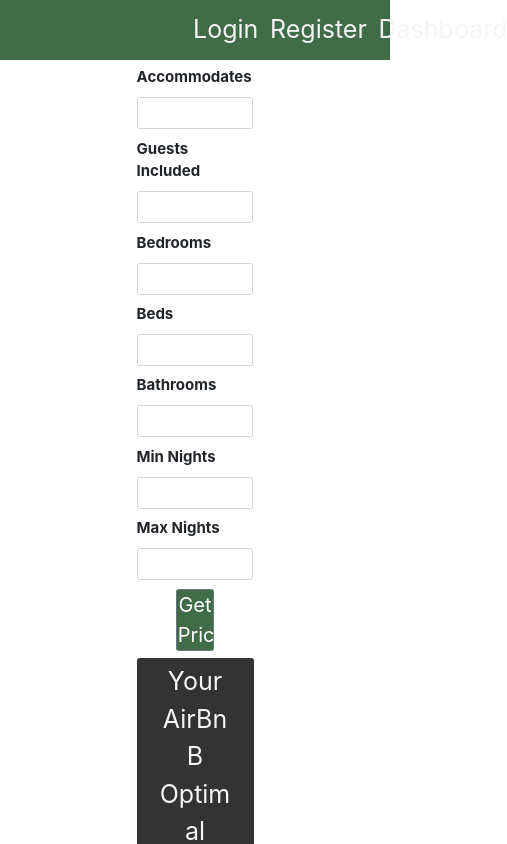
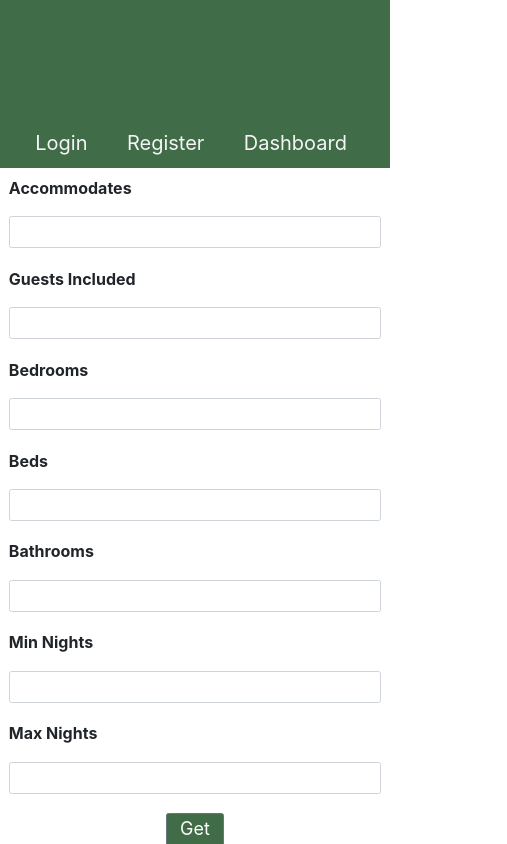
Before and after one commit to DeeDowns/front-end, a React (Create React App) app: page /optimal-price in a window 390 px wide. Shown: the top 844 px of the page, 507 px wide, since content can reach past the window. Built offline with nearby package versions, Linux system fonts and the light colour scheme; no server answers.

Commit message:
added media queries, max 800 and 500px

```diff
--- a/src/styles/AddProperty.css
+++ b/src/styles/AddProperty.css
@@ -12,11 +12,11 @@
 }
 
 .add-form h2 {
-    font-size: 2rem
+    font-size: 1.8rem
 }
 
 label {
-    font-size: 2rem;
+    font-size: 1.6rem;
 }
 
 .form-group {
@@ -26,11 +26,11 @@ label {
 }
 
 .form-control {
-    font-size: 1.5rem;
+    font-size: 1.6rem;
 }
 
 .add-btn {
-    font-size: 1.5rem;
+    font-size: 1.8rem;
     margin: 1%;
     padding: 1%;
 
--- a/src/styles/AllProperties.css
+++ b/src/styles/AllProperties.css
@@ -28,7 +28,7 @@
 }
 
 .img-container h1 {
-    font-size: 3.5rem;
+    font-size: 2rem;
     width: 35%;
     padding: 1%;
     text-align: center;
@@ -46,12 +46,12 @@
 }
 
 .price-div h2 {
-  font-size: 3rem;
+  font-size: 1.8rem;
   margin: 1%;
 }
 
 .price-div h3 {
-  font-size: 2rem;;
+  font-size: 1.6rem;;
 }
 
 .price-btn {
@@ -78,13 +78,13 @@
 .listing-container h2 {
   margin: 2%;
   width: 80%;
-  font-size: 3rem;
+  font-size: 1.8rem;
   padding-bottom: 1%;
   border-bottom: 3px solid #333
 }
 
 .listing-container .property-sub {
-  font-size: 2.5rem;
+  font-size: 1.6rem;
   width: 80%;
   text-align: center;
 }
@@ -102,13 +102,13 @@
   width: 80%;
   padding-bottom: 2%;
   border-bottom: 3px solid #333;
-  font-size: 3rem;
+  font-size: 1.8rem;
   margin: 2%;
 }
 
 
 .add-listing-container h3 {
-  font-size: 2.5rem;
+  font-size: 1.6rem;
   width: 80%;
   text-align: center;
 }
@@ -123,13 +123,13 @@
 }
 
 .toggle-add {
-  font-size: 1.5rem;
+  font-size: 1.6rem;
   margin: 1%;
   padding: 1%;
 }
 
 .listing-container h3 {
-  font-size: 4rem;
+  font-size: 1.6rem;
 }
 
 
@@ -139,3 +139,36 @@
   width: 100%;
   padding: 35%;
 }
+
+@media (max-width: 800px) {
+  .img-container h1 {
+    width: 50%;
+  }
+
+  .listing-container {
+    /* flex-flow: column; */
+    width: 85%;
+  }
+
+  .listing-container a {
+    width: 35%;
+  }
+
+  .add-listing-container {
+    width: 85%;
+  }
+
+  .price-div .price-btn {
+    width: 35%;
+  }
+}
+
+@media (max-width: 500px) {
+  .listing-container a {
+    width: 50%;
+  }
+
+  .add-listing-container button {
+    width: 35%
+  }
+}
--- a/src/styles/App.css
+++ b/src/styles/App.css
@@ -27,7 +27,7 @@ nav {
 
 
 nav a {
-    font-size: 2.5rem;
+    font-size: 2rem;
     margin: 3%;
     color: whitesmoke;
     transition: all .1s ease-in-out;
@@ -47,5 +47,24 @@ header .img-link {
 header img {
     width: 90%;
     margin-left: 1%;
-    /* border: 3px solid red */
 }
+
+@media (max-width: 800px) {
+   header img {
+       width: 100%
+   }
+}
+
+@media (max-width: 500px) {
+    header {
+        flex-flow: column;
+    }
+
+    header .img-link {
+        width: 30%
+    }
+
+    .propertiesContainer header nav {
+        width: 90%
+    }
+ }
--- a/src/styles/EditProperty.css
+++ b/src/styles/EditProperty.css
@@ -7,8 +7,12 @@
     align-items: center;
 }
 
+.edit-form h1 {
+    font-size: 2rem;
+}
+
 label {
-    font-size: 2rem;
+    font-size: 1.8rem;
     width: 95%;
 }
 
@@ -26,7 +30,20 @@ label {
 
 .edit-btn-group .save-btn,
 .edit-btn-group .cancel-btn{
-    font-size: 2rem;
+    font-size: 1.8rem;
     margin: 1%;
     width: 45%
 }
+
+
+@media (max-width: 800px) {
+    .edit-btn-group {
+        width: 95%;
+    }
+}
+
+@media (max-width: 500px) {
+    .edit-form {
+        width: 70%;
+    }
+}
--- a/src/styles/Home.css
+++ b/src/styles/Home.css
@@ -16,8 +16,13 @@
     padding: 5%;
 }
 
+h1 {
+    font-size: 2rem;
+    text-align: center;
+}
+
 a {
-    font-size: 4rem;
+    font-size: 1.8rem;
     text-decoration: none;
     color: black;
 
@@ -27,3 +32,9 @@ a:hover {
     text-decoration: none;
     color: black;
 }
+
+@media (max-width: 800px) {
+    .welcome-container {
+        width: 100%;
+    }
+ }
--- a/src/styles/Login.css
+++ b/src/styles/Login.css
@@ -18,25 +18,22 @@
   flex-direction: column;
   justify-content: center;
   align-items: center;
-
-
-
 }
 
 
 h2 {
   text-align: center;
-  font-size: 2rem
+  font-size: 1.8rem
 }
 
 
 form label {
   text-align: left;
-  font-size: 2rem
+  font-size: 1.8rem
 }
 
 form .btn {
-  font-size: 2rem;
+  font-size: 1.8rem;
 }
 
 .form-group {
@@ -53,13 +50,30 @@ form .btn {
 }
 
 .errorText {
-  font-size: 2rem;
+  font-size: 1.6rem;
 }
 
 .btn {
-  font-size: 1.5rem;
+  font-size: 1.6rem;
   margin: 1%;
   padding: 1%;
   width: 20%;
 
 }
+
+@media (max-width: 800px) {
+  .login-form .form-group {
+    width: 60%;
+  }
+}
+
+@media (max-width: 500px) {
+  .login-form {
+    width: 80%;
+    margin: 10% 0;
+  }
+  .login-form .form-group {
+    width: 70%;
+  }
+
+}
--- a/src/styles/OptimalPrice.css
+++ b/src/styles/OptimalPrice.css
@@ -34,7 +34,7 @@
 
 .predictor-container .card-title {
     width: 70%;
-    font-size: 2.5rem;
+    font-size: 2rem;
     text-align: center;
 }
 
@@ -46,11 +46,33 @@
 
 .form-group label {
     width: 95%;
-    font-size: 1.5rem;
+    font-size: 1.6rem;
     font-weight: bold;
+}
+
+.price-form .form-row .form-group {
+    width: 90%
 }
 
 .btn-group {
     width: 15%;
     margin: 1%;
 }
+
+@media (max-width: 800px) {
+    .price-form {
+        width: 100%;
+    }
+
+    .price-form .form-row .form-group {
+        width: 100%
+    }
+
+    .predictor-container {
+        width: 60%;
+    }
+
+    .predictor-container .card-title {
+        width: 85%;
+    }
+}
--- a/src/styles/Property.css
+++ b/src/styles/Property.css
@@ -18,11 +18,11 @@
 }
 
 .list-group-item h5 {
-    font-size: 2rem;
+    font-size: 1.6rem;
 }
 
 .list-group-item p {
-    font-size: 1.8rem;
+    font-size: 1.6rem;
 }
 
 .button-container {
@@ -37,7 +37,60 @@
 .edit-btn,
 .delete-btn,
 .back-btn{
-    font-size: 2rem;
+    font-size: 1.8rem;
     margin: 1%;
     width: 45%
 }
+
+@media (max-width: 800px) {
+    .main-container .list-group {
+      width: 95%;
+    }
+
+    .main-container .list-group-item h5 {
+        font-size: 1.6rem;
+    }
+
+    .main-container .button-container{
+        width: 60%;
+
+    }
+
+    .main-container .button-container .btn{
+        width: 30%;
+
+    }
+}
+
+
+@media (max-width: 500px) {
+    .list-group {
+        width: 95%;
+        justify-content: center;
+        align-items: center;
+    }
+
+    .list-group .list-group-item {
+        width: 40%;
+
+    }
+
+    .list-group .list-group-item h5{
+        font-size: 1.4rem;
+    }
+
+    .list-group .list-group-item p{
+        font-size: 1.4rem;
+    }
+
+    .main-container .button-container{
+        width: 90%;
+
+    }
+
+
+    .main-container .button-container .btn{
+        width: 40%;
+
+    }
+}
--- a/src/styles/PropertyCard.css
+++ b/src/styles/PropertyCard.css
@@ -6,18 +6,14 @@
     align-items: center;
     padding: 3%;
     color: whitesmoke;
-
 }
 
-
- .title{
+.title{
     width: 80%;
-    font-size: 2rem;
+    font-size: 1.8rem;
     text-align: center;
     margin: 2%;
     text-align: center;
-
-
 }
 
 .text {
--- a/src/styles/Register.css
+++ b/src/styles/Register.css
@@ -16,13 +16,33 @@
 
 form label {
     text-align: left;
-    font-size: 2rem
+    font-size: 1.8rem
   }
 
 form .btn {
-    font-size: 2rem;
+    font-size: 1.8rem;
   }
 
 .form-group {
     margin: 0 auto;
   }
+
+  @media (max-width: 800px) {
+    .login-form .form-group {
+      width: 60%;
+    }
+  }
+
+  @media (max-width: 500px) {
+    .register-form {
+      width: 80%;
+      margin: 10% 0;
+    }
+    .register-form .form-group {
+      width: 70%;
+    }
+
+    .register-form .btn {
+      width: 30%
+    }
+  }
```
